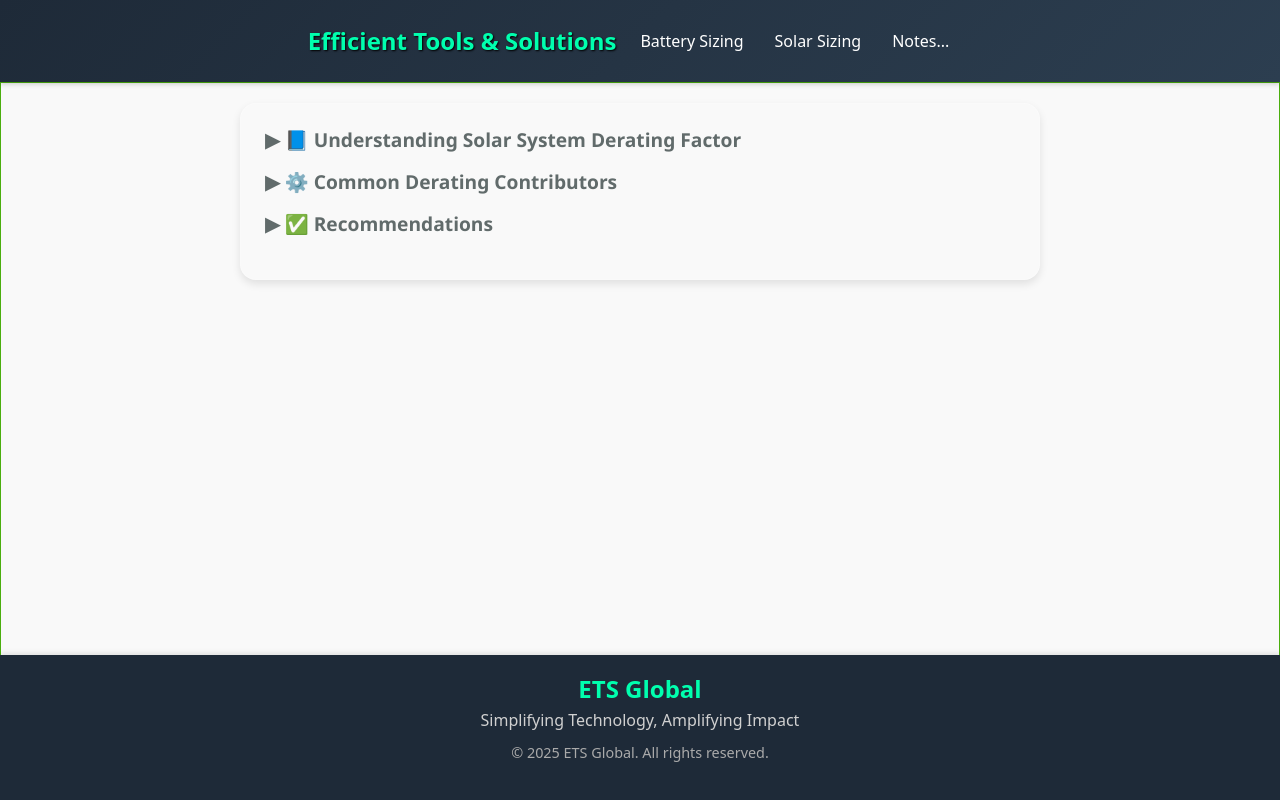
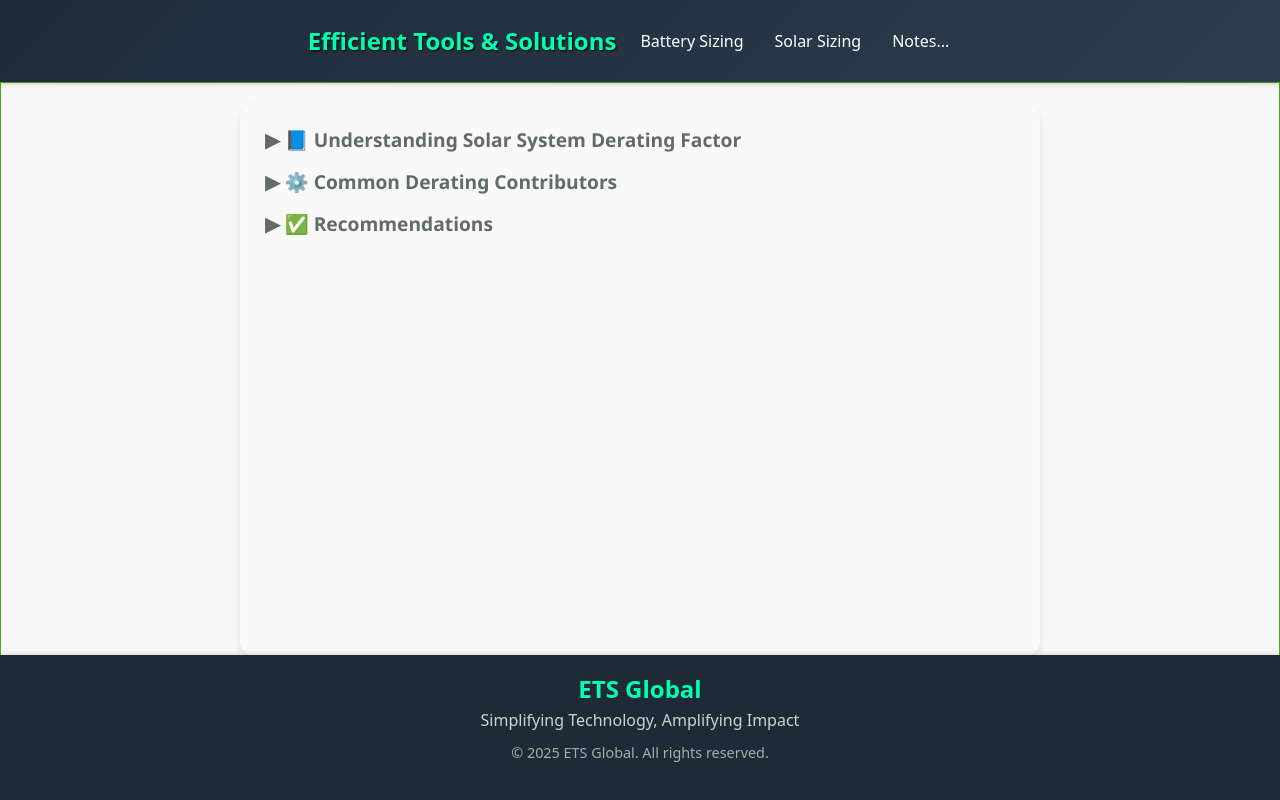
Before and after one commit to enovix/battery-sizing, a React (Vite) app: page /ets/notes in a window 1280 px wide. Built offline with nearby package versions, Linux system fonts and the light colour scheme.

Commit message:
updated data

```diff
--- a/src/Styles/Notes.css
+++ b/src/Styles/Notes.css
@@ -8,6 +8,8 @@
   max-width: 800px;
   margin: 0 auto;
   box-shadow: 0 4px 8px rgba(0, 0, 0, 0.1);
+  height: 82%;
+  overflow-y: scroll
 }
 
 .notes-section {
```
